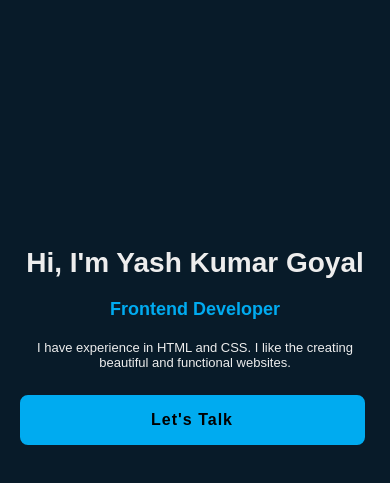
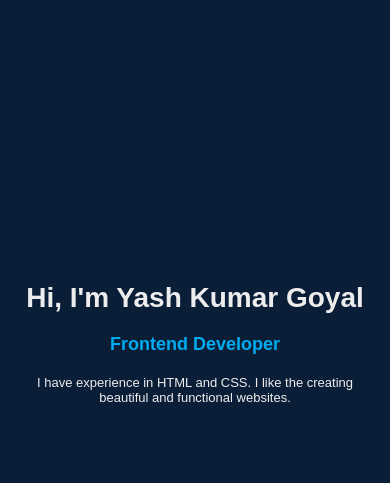
Before and after one commit to Yash8006/Portfolio, a plain HTML site: page index.html in a window 390 px wide. Shown: the part 59-542 px from the top of the page. Drawn offline with Linux system fonts and the light colour scheme.

Commit message:
Update index.html

```diff
--- a/index.html
+++ b/index.html
@@ -3,7 +3,7 @@
 <head>
     <meta charset="UTF-8">
     <meta name="viewport" content="width=device-width, initial-scale=1.0">
-    <title>Document</title>
+    <title>Portfolio</title>
     <style>
         *{
             margin: 0;
@@ -13,7 +13,7 @@
             margin-bottom: 20px;
         }
         body{
-            background: #081b29;
+            background: #0b1e38;
             color: #ededed;
         }
         .header{
@@ -72,21 +72,8 @@
             height: 50px;
 
         }
-        .btn-box a{
-            display: inline-flex;
-            justify-content: center;
-            align-items: center;
-            width: 150px;
-            height: 100%;
-            background: #00abf0;
-            border: 2px solid #00abf0;
-            border-radius: 8px;
-            font-size: 19px;
-            color: black;
-            text-decoration: none;
-            font-weight: 600;
-            letter-spacing: 1px;
-        }
+
+
         @media (max-width: 992px){
             .header{
                 padding: 15px 5%;
@@ -119,14 +106,7 @@
       .home-content p {
         font-size: 14px;
       }
-      .btn-box {
-        width: 100%;
-        height: auto;
-      }
-      .btn-box a {
-        width: 100%;
-        margin: 5px 0;
-      }
+
     }
 
 
@@ -143,10 +123,7 @@
       .home-content p {
         font-size: 13px;
       }
-      .btn-box a {
-        font-size: 16px;
-        padding: 10px;
-      }
+
     }
     </style>
 </head>
@@ -156,7 +133,6 @@
         <nav class="navbar">
             <a href="#" class="active">Home</a>
             <a href="about.html">About me</a>
-            <a href="#">Contact</a>
         </nav>
     </header>
     <section class="home">
@@ -164,9 +140,7 @@
             <h1>Hi, I'm Yash Kumar Goyal</h1>
             <h3>Frontend Developer</h3>
             <p>I have experience in HTML and CSS. I like the creating beautiful and functional websites.</p>
-            <div class="btn-box">
-                <a href="#">Let's Talk</a>
-            </div>
+
 
         </div>
     </section>
```
